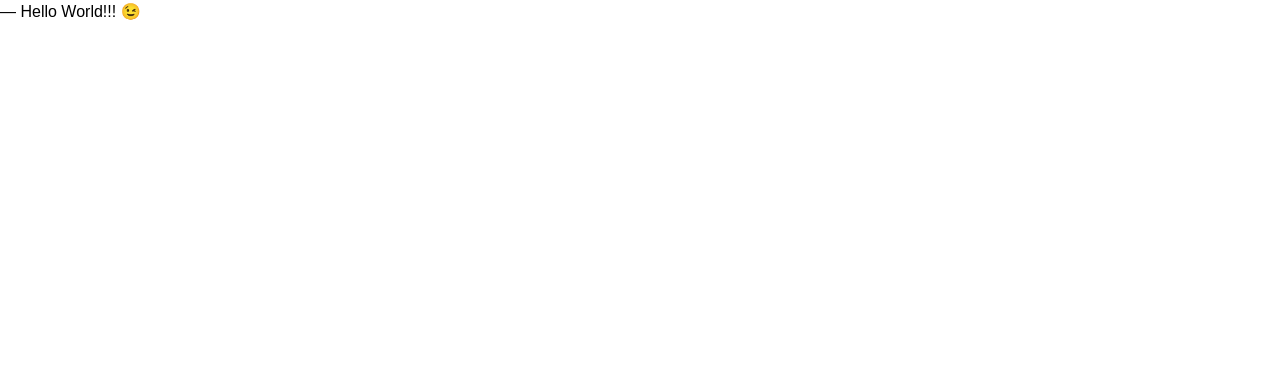
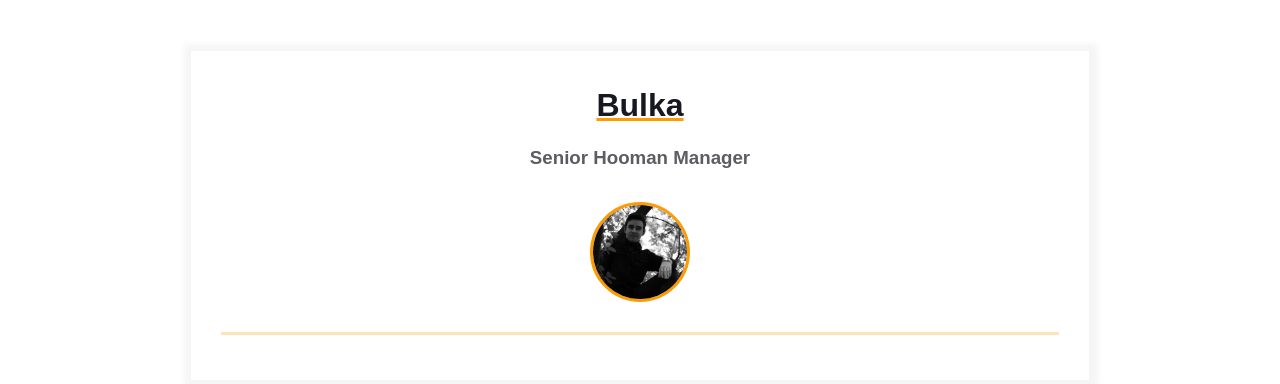
Before and after one commit to RS228/homepage, a plain HTML site: page index.html in a window 1280 px wide. Drawn offline with Linux system fonts and the light colour scheme.

Commit message:
Add primary content

```diff
--- a/index.html
+++ b/index.html
@@ -7,6 +7,26 @@
     <title>Résumé</title>
   </head>
   <body>
-    ― Hello World!!! &#x1F609;
+    <main>
+        <div class="resume">
+          <div class="container">
+            <div class="resume__block">
+              <h1 class="contact-info__header">Bulka</h1>
+              <h3 class="contact-info__sub-header">Senior Hooman Manager</h3>
+
+              <div class="contact_info_container fh">
+                <div class="contact-info__block"></div>
+
+                <div class="contact-info__block contact-info__block--center">
+                  <img class="contact-info__avatar" src="assets/roma.jpg" alt="Avatar">
+                </div>
+
+                <div class="contact-info__block"></div>
+              </div>
+            </div>
+          </div>
+        </div>
+      </main>
+
   </body>
 </html>
```
Also changed, not shown: assets/roma.jpg (added).
